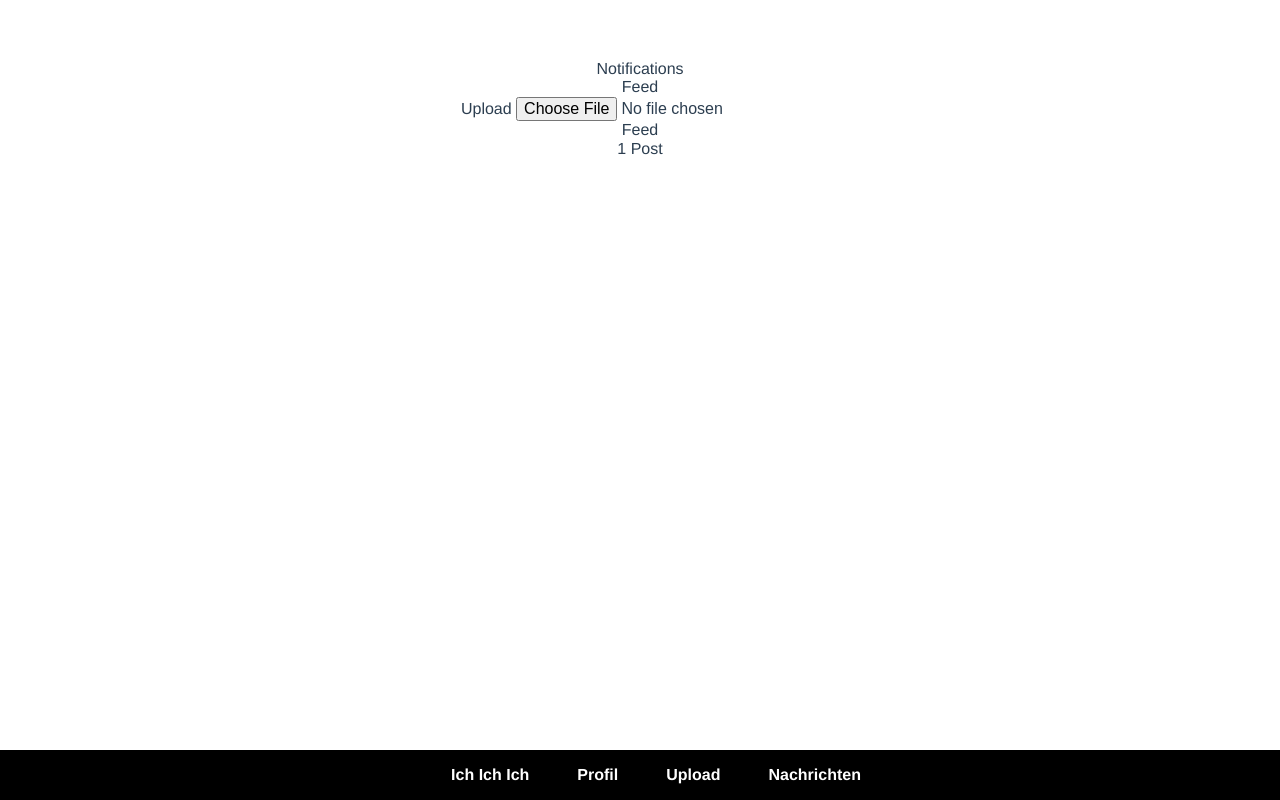
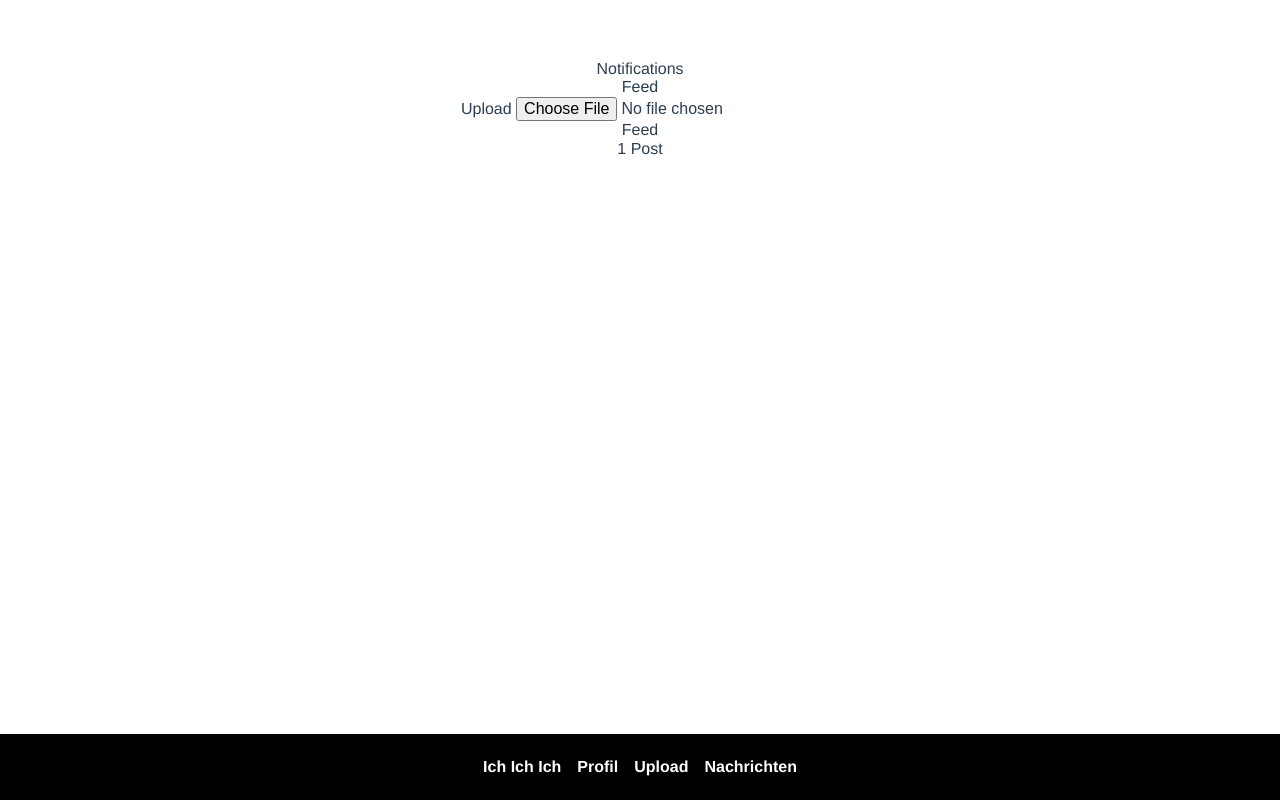
Before and after one commit to lukatschinho/instantfame, a Vue app: page / in a window 1280 px wide. Built offline with nearby package versions, Linux system fonts and the light colour scheme.

Commit message:
little changes navbar

```diff
--- a/src/components/NavigationBar.vue
+++ b/src/components/NavigationBar.vue
@@ -31,11 +31,11 @@ export default {
   bottom: 0;
   width: 100%;
   background: black;
-  padding: 16px;
+  padding: 24px 0;
   color: white;
   a {
     color: white;
-    padding: 24px;
+    padding: 0 8px;
     text-decoration: none;
     font-weight: bold;
   }
```
